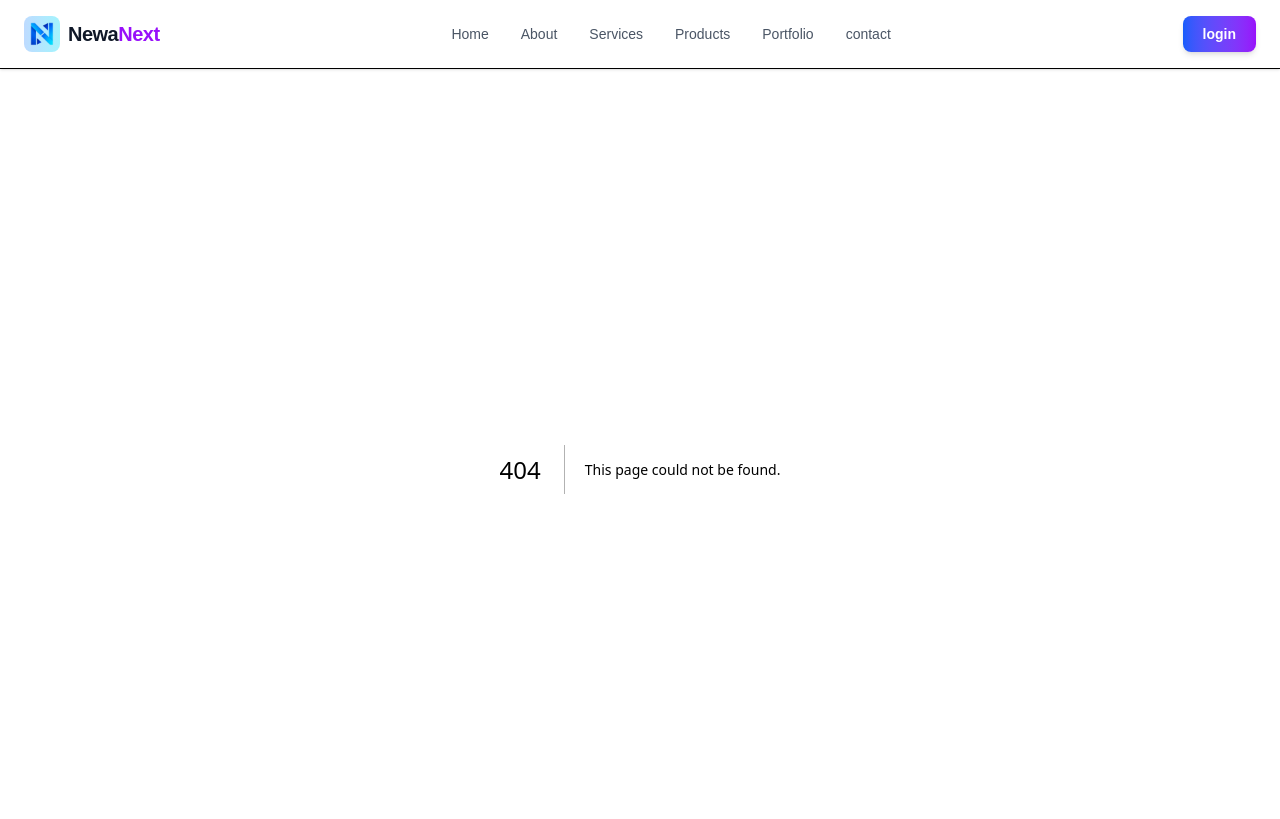
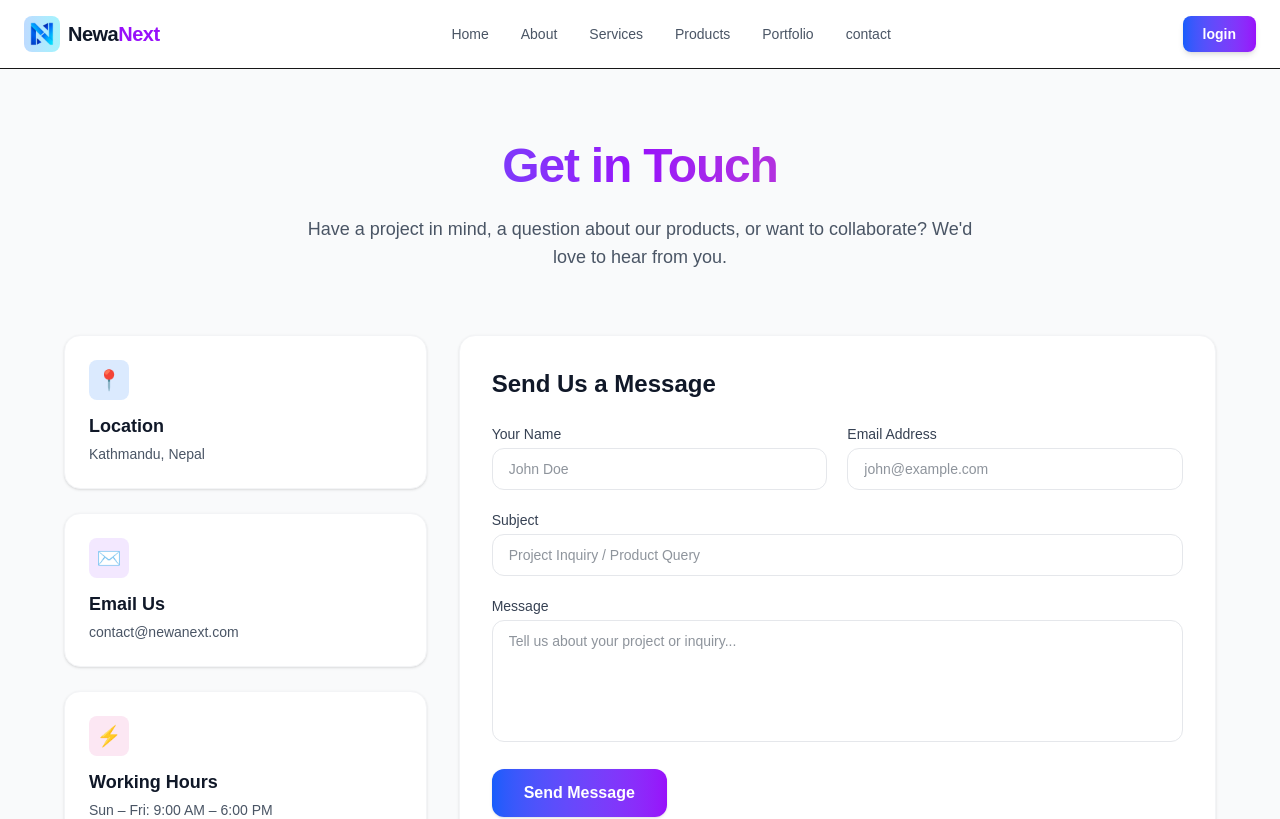
Before and after one commit to headlet/newanext, a Next.js app: page /contact in a window 1280 px wide. Before the commit this address had no page. Shown: the top 819 px of the page. Built offline with nearby package versions, Linux system fonts and the light colour scheme.

Commit message:
contactAdded

```diff
--- /dev/null
+++ b/app/contact/page.tsx
@@ -0,0 +1,147 @@
+"use client";
+
+import { useState } from "react";
+
+export default function ContactPage() {
+  const [formData, setFormData] = useState({
+    name: "",
+    email: "",
+    subject: "",
+    message: "",
+  });
+
+  const handleSubmit = (e: React.FormEvent) => {
+    e.preventDefault();
+    // Handle form submission logic here
+    alert("Thank you for reaching out! We will get back to you soon.");
+  };
+
+  const handleChange = (
+    e: React.ChangeEvent<HTMLInputElement | HTMLTextAreaElement>
+  ) => {
+    setFormData({ ...formData, [e.target.name]: e.target.value });
+  };
+
+  return (
+    <main className="min-h-screen bg-gray-50 py-16 px-4 sm:px-6 lg:px-8">
+      {/* Hero Section */}
+      <section className="max-w-4xl mx-auto text-center space-y-4">
+        <h1 className="text-4xl sm:text-5xl font-extrabold tracking-tight leading-snug bg-gradient-to-r from-blue-600 via-purple-600 to-pink-500 bg-clip-text text-transparent">
+          Get in Touch
+        </h1>
+        <p className="text-lg text-gray-600 max-w-2xl mx-auto">
+          Have a project in mind, a question about our products, or want to collaborate? We'd love to hear from you.
+        </p>
+      </section>
+
+      {/* Main Content: Info & Form */}
+      <section className="max-w-6xl mx-auto mt-16 grid grid-cols-1 lg:grid-cols-3 gap-8">
+        {/* Contact Details Cards */}
+        <div className="space-y-6 lg:col-span-1">
+          <div className="bg-white p-6 rounded-2xl border border-gray-100 shadow-sm">
+            <div className="w-10 h-10 mb-3 bg-blue-100 text-blue-600 rounded-lg flex items-center justify-center font-bold text-xl">
+              📍
+            </div>
+            <h3 className="font-bold text-gray-900 text-lg">Location</h3>
+            <p className="text-gray-600 text-sm mt-1">Kathmandu, Nepal</p>
+          </div>
+
+          <div className="bg-white p-6 rounded-2xl border border-gray-100 shadow-sm">
+            <div className="w-10 h-10 mb-3 bg-purple-100 text-purple-600 rounded-lg flex items-center justify-center font-bold text-xl">
+              ✉️
+            </div>
+            <h3 className="font-bold text-gray-900 text-lg">Email Us</h3>
+            <p className="text-gray-600 text-sm mt-1">contact@newanext.com</p>
+          </div>
+
+          <div className="bg-white p-6 rounded-2xl border border-gray-100 shadow-sm">
+            <div className="w-10 h-10 mb-3 bg-pink-100 text-pink-600 rounded-lg flex items-center justify-center font-bold text-xl">
+              ⚡
+            </div>
+            <h3 className="font-bold text-gray-900 text-lg">Working Hours</h3>
+            <p className="text-gray-600 text-sm mt-1">
+              Sun – Fri: 9:00 AM – 6:00 PM
+            </p>
+          </div>
+        </div>
+
+        {/* Contact Form */}
+        <div className="bg-white p-8 rounded-2xl border border-gray-100 shadow-sm lg:col-span-2">
+          <h2 className="text-2xl font-bold text-gray-900 mb-6">
+            Send Us a Message
+          </h2>
+          <form onSubmit={handleSubmit} className="space-y-5">
+            <div className="grid grid-cols-1 sm:grid-cols-2 gap-5">
+              <div>
+                <label className="block text-sm font-medium text-gray-700 mb-1">
+                  Your Name
+                </label>
+                <input
+                  type="text"
+                  name="name"
+                  required
+                  value={formData.name}
+                  onChange={handleChange}
+                  placeholder="John Doe"
+                  className="w-full px-4 py-2.5 rounded-xl border border-gray-200 focus:outline-none focus:ring-2 focus:ring-purple-500 focus:border-transparent text-gray-800 text-sm"
+                />
+              </div>
+
+              <div>
+                <label className="block text-sm font-medium text-gray-700 mb-1">
+                  Email Address
+                </label>
+                <input
+                  type="email"
+                  name="email"
+                  required
+                  value={formData.email}
+                  onChange={handleChange}
+                  placeholder="john@example.com"
+                  className="w-full px-4 py-2.5 rounded-xl border border-gray-200 focus:outline-none focus:ring-2 focus:ring-purple-500 focus:border-transparent text-gray-800 text-sm"
+                />
+              </div>
+            </div>
+
+            <div>
+              <label className="block text-sm font-medium text-gray-700 mb-1">
+                Subject
+              </label>
+              <input
+                type="text"
+                name="subject"
+                required
+                value={formData.subject}
+                onChange={handleChange}
+                placeholder="Project Inquiry / Product Query"
+                className="w-full px-4 py-2.5 rounded-xl border border-gray-200 focus:outline-none focus:ring-2 focus:ring-purple-500 focus:border-transparent text-gray-800 text-sm"
+              />
+            </div>
+
+            <div>
+              <label className="block text-sm font-medium text-gray-700 mb-1">
+                Message
+              </label>
+              <textarea
+                name="message"
+                rows={5}
+                required
+                value={formData.message}
+                onChange={handleChange}
+                placeholder="Tell us about your project or inquiry..."
+                className="w-full px-4 py-2.5 rounded-xl border border-gray-200 focus:outline-none focus:ring-2 focus:ring-purple-500 focus:border-transparent text-gray-800 text-sm resize-none"
+              ></textarea>
+            </div>
+
+            <button
+              type="submit"
+              className="w-full sm:w-auto bg-gradient-to-r from-blue-600 to-purple-600 hover:from-blue-700 hover:to-purple-700 text-white font-semibold px-8 py-3 rounded-xl transition-all shadow hover:shadow-md"
+            >
+              Send Message
+            </button>
+          </form>
+        </div>
+      </section>
+    </main>
+  );
+}
```
